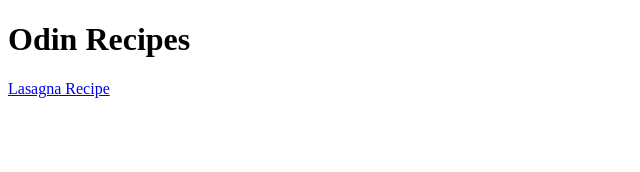
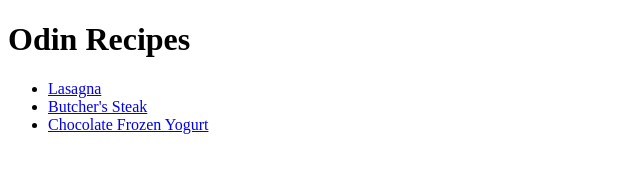
Before and after one commit to masifhossain/odin-recipes, a plain HTML site: page index.html in a window 1280 px wide. Shown: the whole page, without its empty margins (0-640 px from the left). Drawn offline with Linux system fonts and the light colour scheme.

Commit message:
Add 2 links in index file

```diff
--- a/index.html
+++ b/index.html
@@ -6,6 +6,10 @@
     </head>
     <body>
         <h1>Odin Recipes</h1>
-        <a href="recipes/lasagna.html">Lasagna Recipe</a>
+        <ul>
+            <li><a href="recipes/lasagna.html">Lasagna</a></li>
+            <li><a href="recipes/butchers-steak.html">Butcher's Steak</a></li>
+            <li><a href="recipes/chocolate-frozen-yogurt.html">Chocolate Frozen Yogurt</a></li>
+        </ul>
     </body>
 </html>
```
